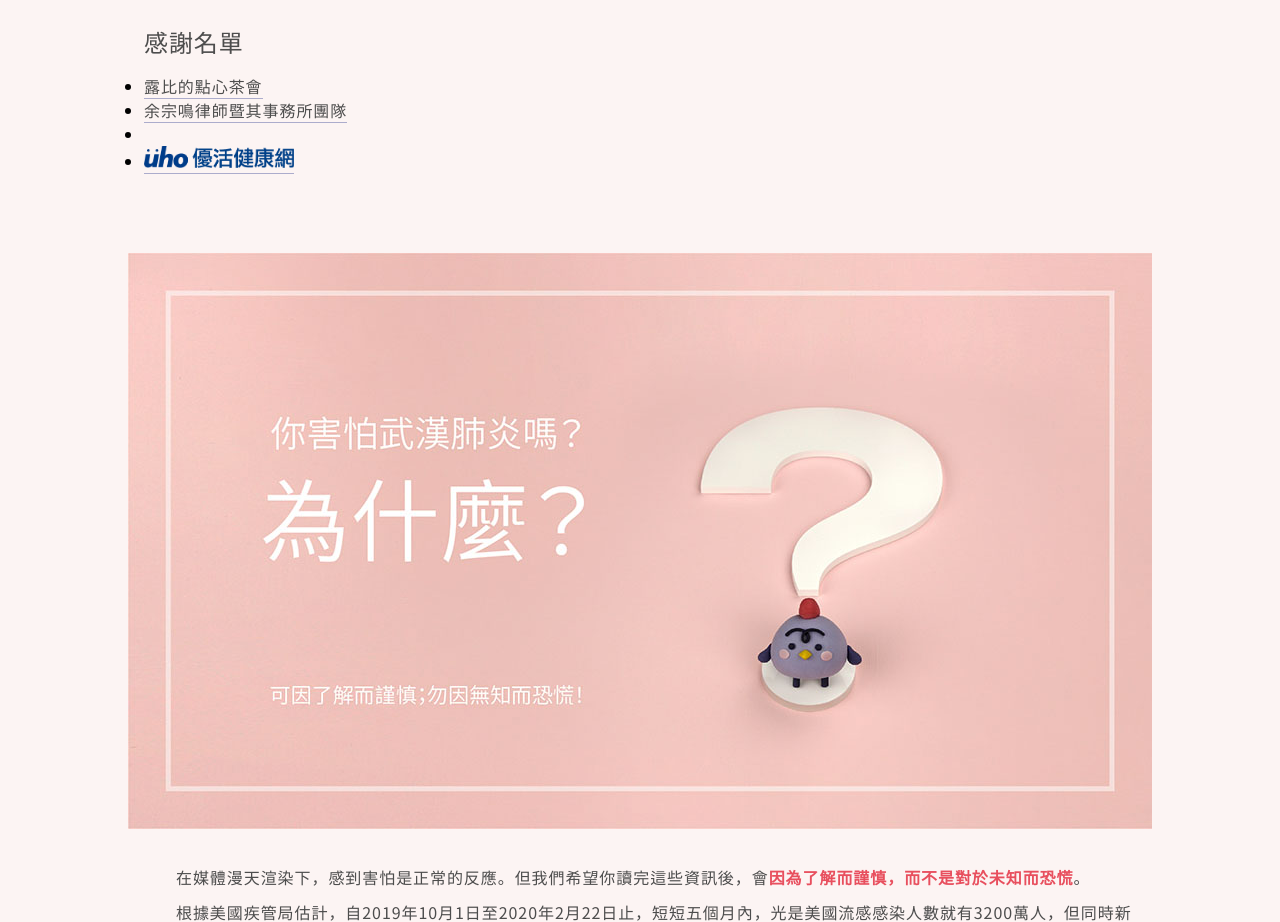
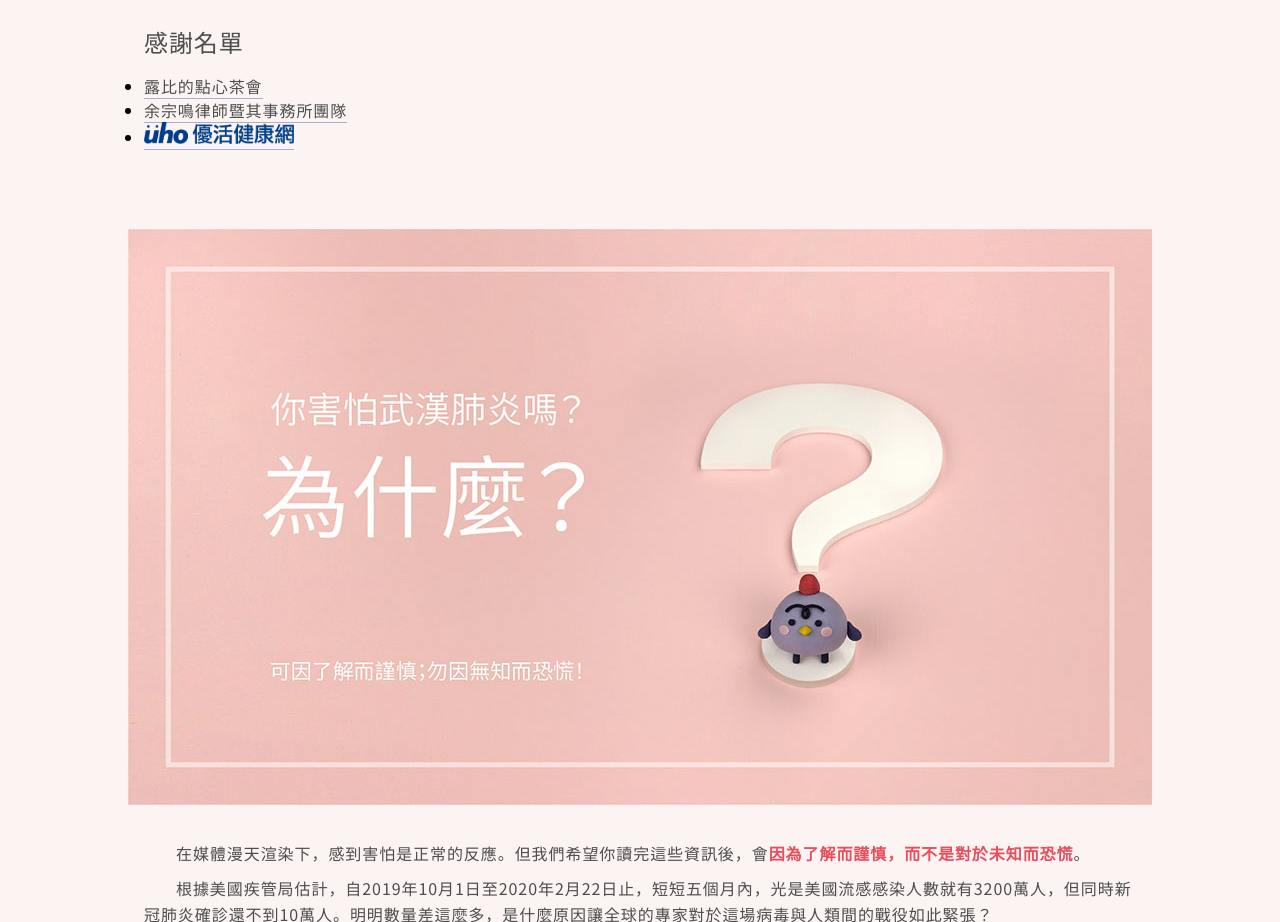
Before and after one commit to oisee-hastin/epidemicPrevention, a plain HTML site: page index.html in a window 1280 px wide. Shown: the part 1020-1942 px from the top of the page. Drawn offline with nearby package versions, Linux system fonts and the light colour scheme.

Commit message:
Update index.html

```diff
--- a/index.html
+++ b/index.html
@@ -69,8 +69,8 @@
                 <p>
                     <ul>
                         <li><a href="https://www.facebook.com/rubyteaparty">露比的點心茶會</a></li>
-                        <li><a href="https://www.facebook.com/LawyerYu">余宗鳴律師暨其事務所團隊</a><li>
-                        <li><a href="https://www.uho.com.tw/"><img style="width:150px;" src="images/logo_uho.png"></a>
+                        <li><a href="https://www.facebook.com/LawyerYu">余宗鳴律師暨其事務所團隊</a></li>
+                        <li><a href="https://www.uho.com.tw/"><img style="width:150px;" src="images/logo_uho.png"></a></li>
                     </ul>
                 </p>
             </div>
```
